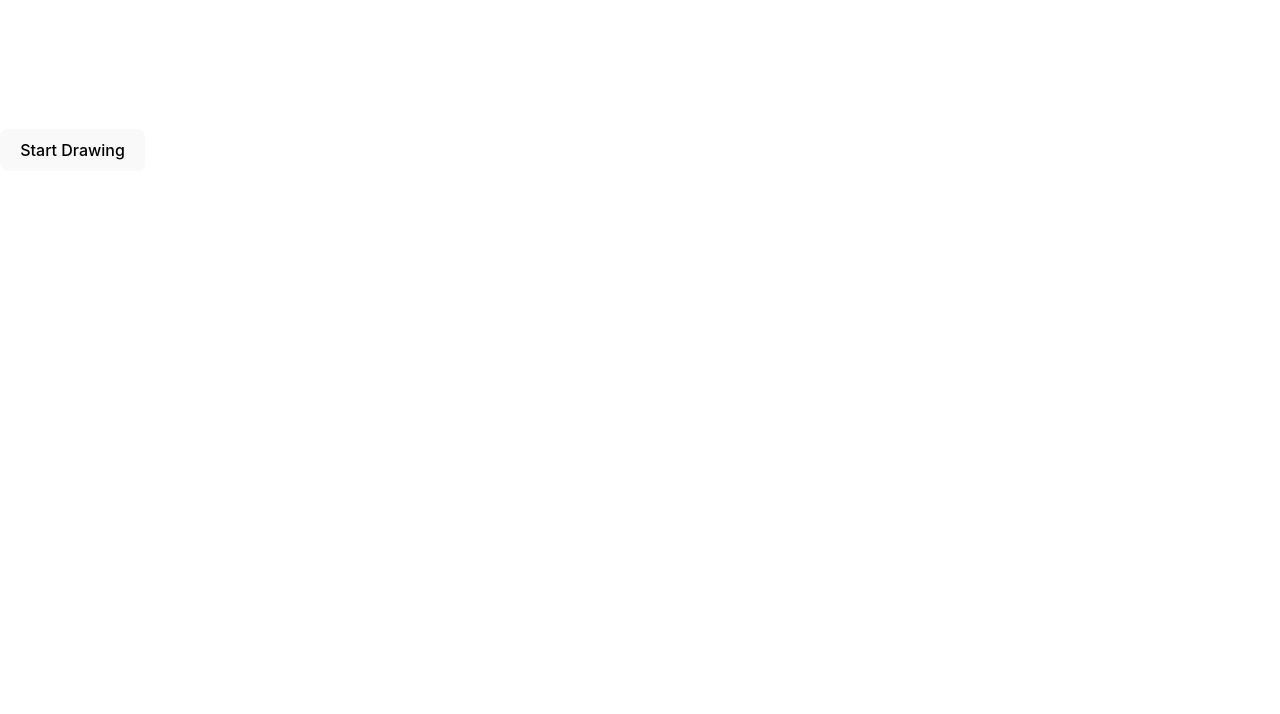
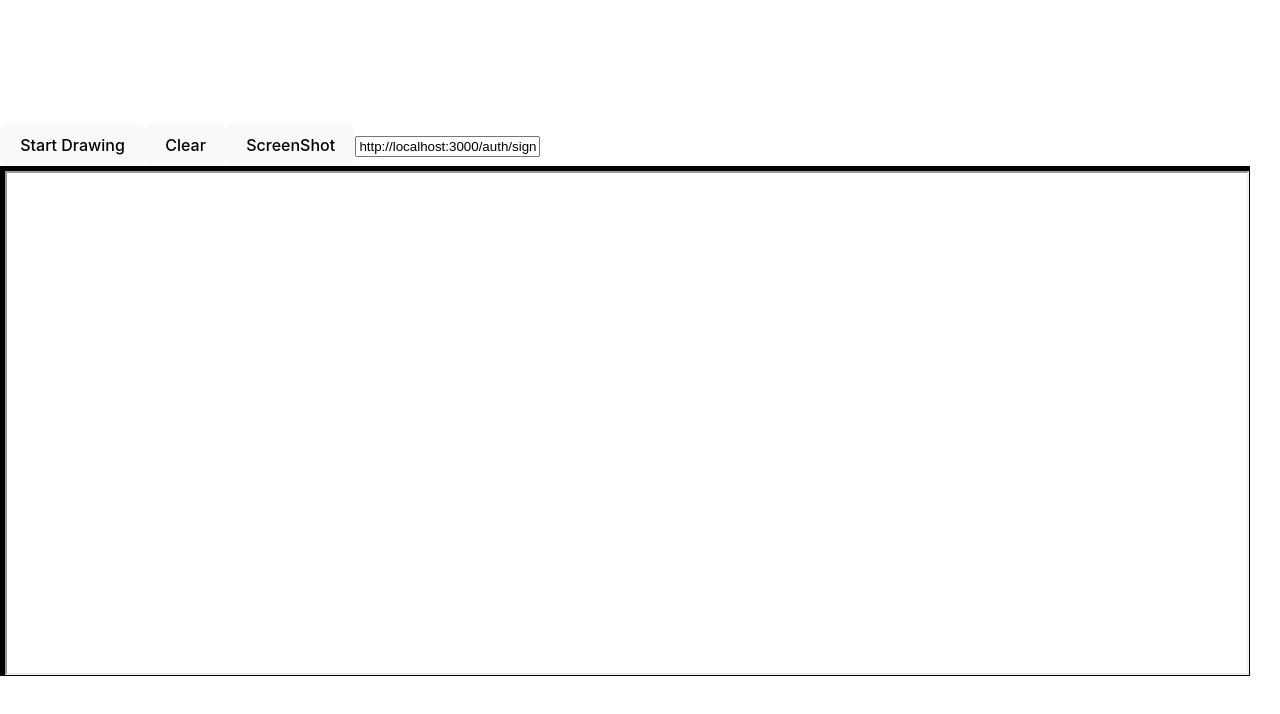
Before and after one commit to IhtishamCactus/Annotation-Tool, a React (Vite) app: page / in a window 1280 px wide. Shown: the top 714 px of the page. Built offline with nearby package versions, Linux system fonts and the light colour scheme.

Commit message:
Before creating menu

```diff
--- a/package.json
+++ b/package.json
@@ -10,6 +10,7 @@
     "preview": "vite preview"
   },
   "dependencies": {
+    "html2canvas": "^1.4.1",
     "konva": "^9.3.16",
     "react": "^18.3.1",
     "react-dom": "^18.3.1",
--- a/src/Test.jsx
+++ b/src/Test.jsx
@@ -1,12 +1,19 @@
 import { useState, useRef } from 'react';
 import { Stage, Layer, Arrow } from 'react-konva';
+import html2canvas from 'html2canvas';
 //import Konva from 'konva';
 
 export default function ColoredRect() {
+
   const [clicker, setClicker] = useState(false)
   const [arrows, setArrows] = useState([])
   const [start, setStart] = useState([])
+  const [webURL, setWebURL] = useState('http://localhost:3000/auth/sign-in')
+
   const isDrawing = useRef(false)
+  const stageRef = useRef(null)
+  const iframeRef = useRef(null)
+
 
   const handleMouseDown=(e)=>{
     if (!clicker) return
@@ -33,6 +40,55 @@ export default function ColoredRect() {
     setStart(null)
   }
 
+  const handleClearCanvas=()=>{
+    setArrows([])
+  }
+
+
+
+
+  const takeScreenShot = async () => {
+    if ( iframeRef.current) {
+      try {
+        const iframe = iframeRef.current;
+        console.log(iframe)
+        const iframeDoc = iframe.contentDocument || iframe.contentWindow.document;
+
+        console.log("iframe Content",iframeDoc)
+
+        const iframeCanvas = await html2canvas(iframe.body);
+
+        console.log("image data", iframeCanvas)
+        const combinedCanvas = document.createElement('canvas');
+        combinedCanvas.width = iframeCanvas.width;
+        combinedCanvas.height = iframeCanvas.height;
+        const ctx = combinedCanvas.getContext('2d');
+
+        ctx.drawImage(iframeCanvas, 0, 0);
+
+        const konvaImage = new Image();
+
+        konvaImage.onload = () => {
+          ctx.drawImage(konvaImage, 0, 0);
+          const finalURL = combinedCanvas.toDataURL();
+          console.log('Screenshot URL:', finalURL);
+        };
+
+        const konvaURL = stageRef.current.toDataURL();
+        konvaImage.src = konvaURL;
+      } catch (error) {
+        console.log('error', error);
+      }
+    } else {
+      console.log('Stage reference (stageRef.current) is null or undefined.');
+    }
+  }
+
+
+  const handleURL=(e)=>{
+    setWebURL(e.target.value)
+  }
+
 
   return (
     <>
@@ -41,14 +97,29 @@ export default function ColoredRect() {
         >
           {clicker ? 'Stop Drawing': 'Start Drawing'}
         </button>
-
+        <button onClick={handleClearCanvas}>Clear</button>
+        <button onClick={takeScreenShot}>ScreenShot</button>
+        <input
+          type='text'
+          value={webURL}
+          onChange={handleURL}
+          placeholder='Enter URL'
+        />
+        <div style={{position:'relative',width:window.innerWidth-40, height: 500, border: "5px solid black"}}>
+          <iframe
+          ref={iframeRef}
+                src={webURL}
+                style={{position:'absolute',width:'100%', height:'100%', top:0, left:0, zIndex:1}}
+                sandbox="allow-scripts allow-forms allow-same-origin  allow-popups allow-pointer-lock allow-presentation"
+              />
           <Stage
-            width={window.innerWidth-20}
+              width={window.innerWidth-40}
               height={500}
               onMouseDown={handleMouseDown}
               onMouseMove={handleMouseMove}
               onMouseUp={handleMouseUp}
-            style={{border: "20px black"}}
+              ref={stageRef}
+              style={{position:'absolute', top:0, left:0 ,zIndex:2, backgroundColor: 'transparent'}}
           >
               <Layer>
                   {arrows.map((arrow, index)=>(
@@ -63,7 +134,7 @@ export default function ColoredRect() {
                   ))}
               </Layer>
           </Stage>
-
+          </div>
     </>
   );
 };
```
Also changed, not shown: src/SS.jsx (added, +67 -0 lines), 1 other file (tests, documents, lock files or other folders). Lines whose indentation alone changed are shown as unchanged.
